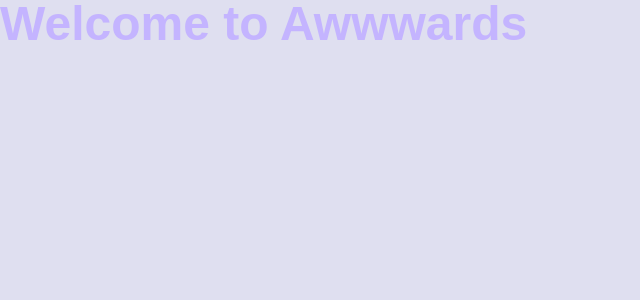
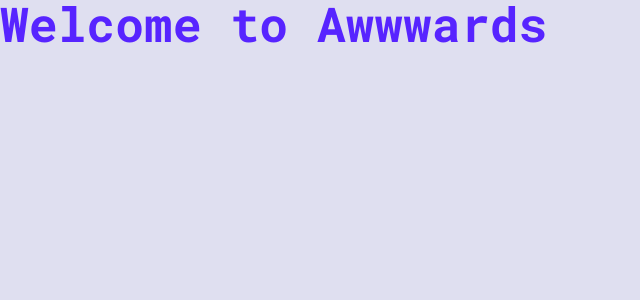
Before and after one commit to Nand-o/Awwwards-Website-Tutorial, a React (Vite) app: page / in a window 1280 px wide. Shown: the top 300 px of the page, without its empty margins (0-640 px from the left). Built offline with nearby package versions, Linux system fonts and the light colour scheme.

Commit message:
Fix theme setup to follow the term tailwind v4

```diff
--- a/postcss.config.js
+++ /dev/null
@@ -1,6 +0,0 @@
-export default {
-    plugins: {
-        tailwindcss: {},
-        autoprefixer: {},
-    },
-}
--- a/src/index.css
+++ b/src/index.css
@@ -1,13 +1,31 @@
 @import "tailwindcss";
 
+@theme {
+    --font-family-zentry: 'zentry', sans-serif;
+    --font-family-general: 'general', sans-serif;
+    --font-family-circular-web: 'circular-web', sans-serif;
+    --font-family-robert-medium: 'robert-medium', sans-serif;
+    --font-family-robert-regular: 'robert-regular', sans-serif;
+
+    --color-blue-50: #DFDFF0;
+    --color-blue-75: #DFDFF2;
+    --color-blue-100: #F0F2FA;
+    --color-blue-200: #010101;
+    --color-blue-300: #4FB7DD;
+    --color-violet-300: #5724FF;
+    --color-yellow-100: #8E983F;
+    --color-yellow-300: #EDFF66;
+}
+
+
 body {
-    font-family: 'General Sans', sans-serif;
+    font-family: 'general', sans-serif;
     width: 100dvw;
     background-color: #dfdff0;
     overflow-x: hidden;
 }
 
-@layer base {
+
 @font-face {
     font-family: 'circular-web';
     src: url('/fonts/circularweb-book.woff2') format('woff2');
@@ -32,4 +50,3 @@ body {
     font-family: 'zentry';
     src: url('/fonts/zentry-regular.woff2') format('woff2');
 }
-}
--- a/tailwind.config.js
+++ /dev/null
@@ -1,35 +0,0 @@
-/** @type {import('tailwindcss').Config} */
-export default {
-    content: [
-        "./index.html",
-        "./src/**/*.{js,ts,jsx,tsx}",
-    ],
-    theme: {
-        extend: {
-            FontFamily: {
-                zentry: ['zentry', 'sans-serif'],
-                general: ['general', 'sans-serif'],
-                'circular-web': ['circular-web', 'sans-serif'],
-                'robert-medium': ['robert-medium', 'sans-serif'],
-                'robert-regular': ['robert-regular', 'sans-serif'],
-            },
-            colors: {
-                blue: {
-                    50: '#DFDFF0',
-                    75: '#DFDFF2',
-                    100: '#F0F2FA',
-                    200: '#010101',
-                    300: '#4FB7DD',
-                },
-                violet: {
-                    300: '#5724FF',
-                },
-                yellow: {
-                    100: '#8E983F',
-                    300: '#EDFF66',
-                },
-            },
-        },
-    },
-    plugins: [],
-}
```
Lines whose indentation alone changed are shown as unchanged.
